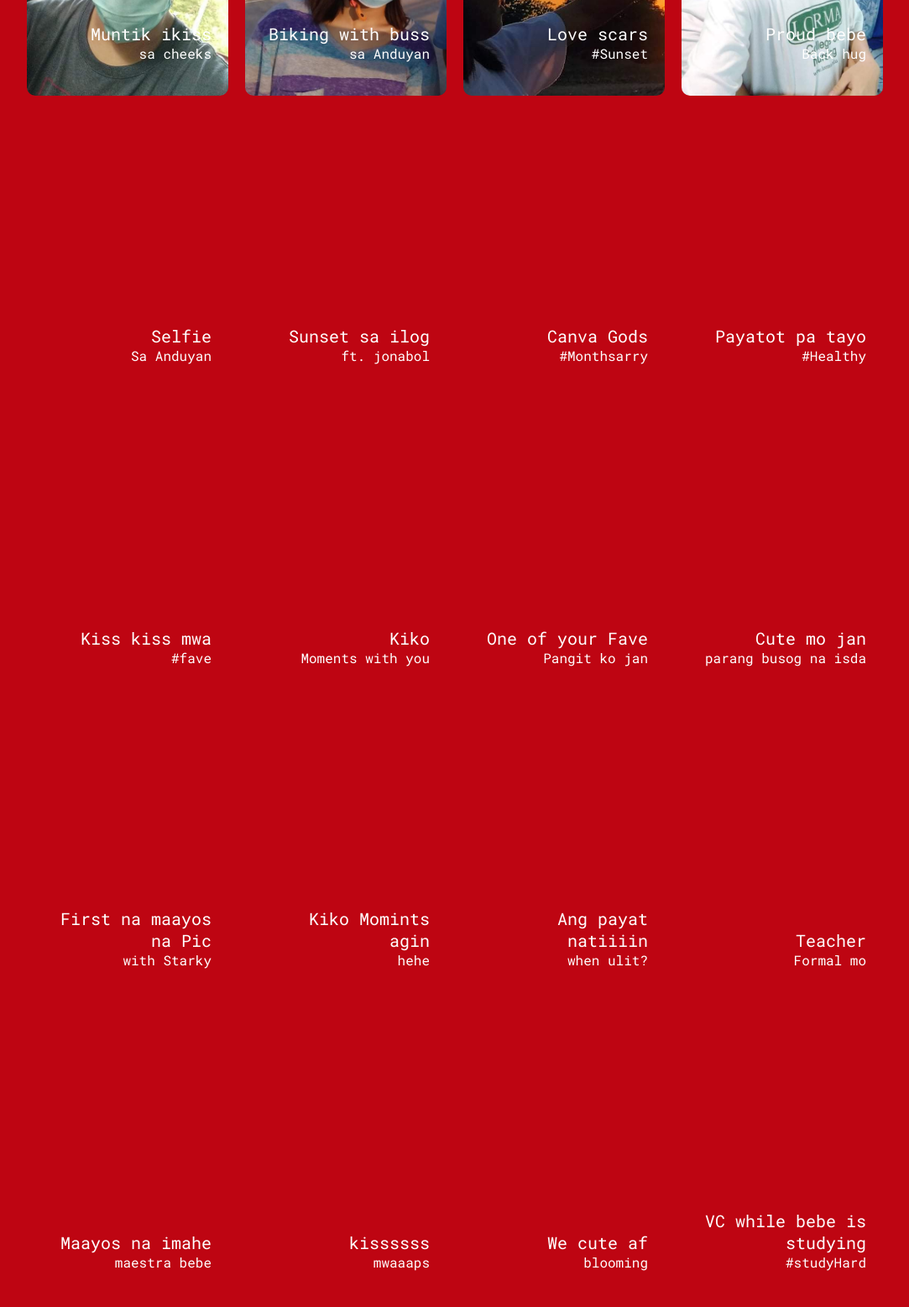
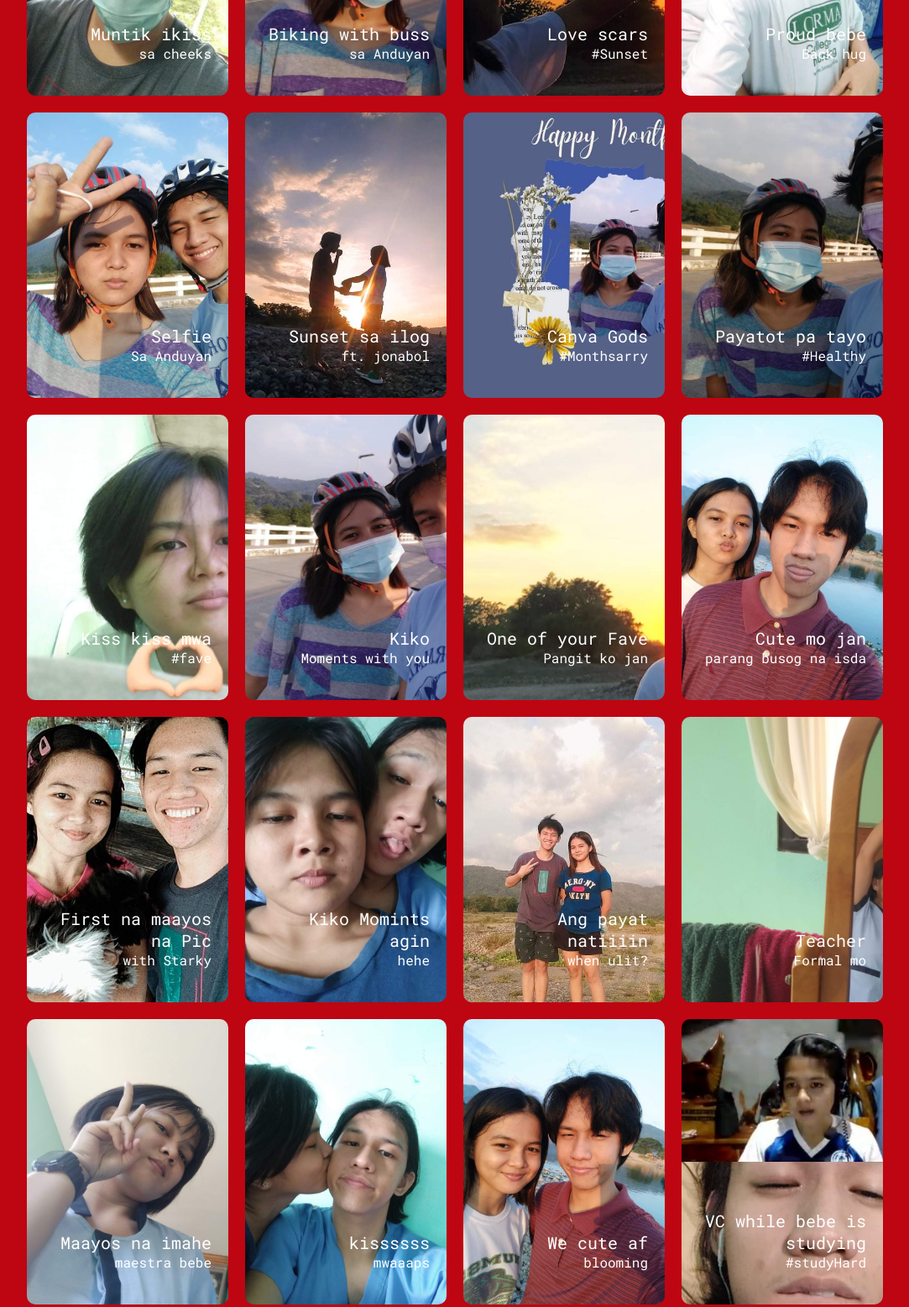
Before and after one commit to AndriqKlyne/TRYYY, a plain HTML site: page 14/index.html in a window 1280 px wide. Shown: the part 2740-4297 px from the top of the page at 84% size, without its empty margins (98-1181 px from the left). Drawn offline with Linux system fonts and the light colour scheme.

Commit message:
Update style.css

```diff
--- a/14/ASSETS/css/style.css
+++ b/14/ASSETS/css/style.css
@@ -489,7 +489,7 @@ color: aliceblue;
 }
 /* CARDS */
 .card1{
-  background: url("../ASSETS/img/IMG_20201109_185757.jpg")
+  background: url("../img/IMG_20201109_185757.jpg")
   0 / cover no-repeat;
 }
 .card2{
@@ -521,67 +521,67 @@ color: aliceblue;
   0 / cover no-repeat;
 }
 .card9{
-  background: url("./ASSETS/img/received_418084183187719.jpeg")
+  background: url("../img/received_418084183187719.jpeg")
   0 / cover no-repeat;
 }
 .card10{
-  background: url("./ASSETS/img/received_4359903824107633.jpeg")
+  background: url("../img/received_4359903824107633.jpeg")
   0 / cover no-repeat;
 }
 .card11{
-  background: url("./ASSETS/img/received_4625891734186229.jpeg")
+  background: url("../img/received_4625891734186229.jpeg")
   0 / cover no-repeat;
 }
 .card12{
-  background: url("./ASSETS/img/received_462673671829503.jpeg")
+  background: url("../img/received_462673671829503.jpeg")
   0 / cover no-repeat;
 }
 .card13{
-  background: url("./ASSETS/img/received_5007260822733541.jpeg")
+  background: url("../img/received_5007260822733541.jpeg")
   0 / cover no-repeat;
 }
 .card14{
-  background: url("./ASSETS/img/received_582870082770918.jpeg")
+  background: url("../img/received_582870082770918.jpeg")
   0 / cover no-repeat;
 }
 .card15{
-  background: url("./ASSETS/img/received_597857641410523.jpeg")
+  background: url("../img/received_597857641410523.jpeg")
   0 / cover no-repeat;
 }
 .card16{
-  background: url("./ASSETS/img/received_599702557822908.jpeg")
+  background: url("../img/received_599702557822908.jpeg")
   0 / cover no-repeat;
 }
 .card17{
-  background: url("./ASSETS/img/received_766118687374100.jpeg")
+  background: url("../img/received_766118687374100.jpeg")
   0 / cover no-repeat;
 }
 .card18{
-  background: url("./ASSETS/img/received_774423103530327.jpeg")
+  background: url("../img/received_774423103530327.jpeg")
   0 / cover no-repeat;
 }
 .card19{
-  background: url("./ASSETS/img/received_825706278335222.jpeg")
+  background: url("../img/received_825706278335222.jpeg")
   0 / cover no-repeat;
 }
 .card20{
-  background: url("./ASSETS/img/received_843550930027006.jpeg")
+  background: url("../img/received_843550930027006.jpeg")
   0 / cover no-repeat;
 }
 .card21{
-  background: url("./ASSETS/img/received_877030079972060.jpeg")
+  background: url("../img/received_877030079972060.jpeg")
   0 / cover no-repeat;
 }
 .card22{
-  background: url("./ASSETS/img/received_947455059254540.jpeg")
+  background: url("../img/received_947455059254540.jpeg")
   0 / cover no-repeat;
 }
 .card23{
-  background: url("./ASSETS/img/received_994701724414064.jpeg")
+  background: url("../img/received_994701724414064.jpeg")
   0 / cover no-repeat;
 }
 .card24{
-  background: url("./ASSETS/img/rtc-snapshot-3279621573419567812.jpeg")
+  background: url("../img/rtc-snapshot-3279621573419567812.jpeg")
   0 / cover no-repeat;
 }
 .card p {
```
